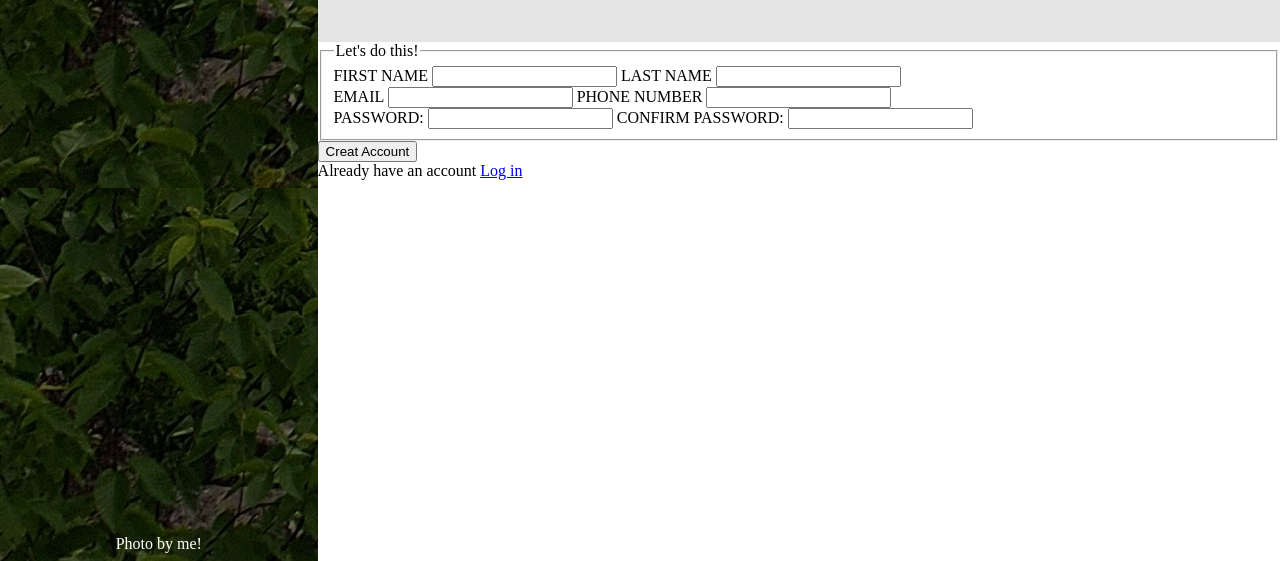
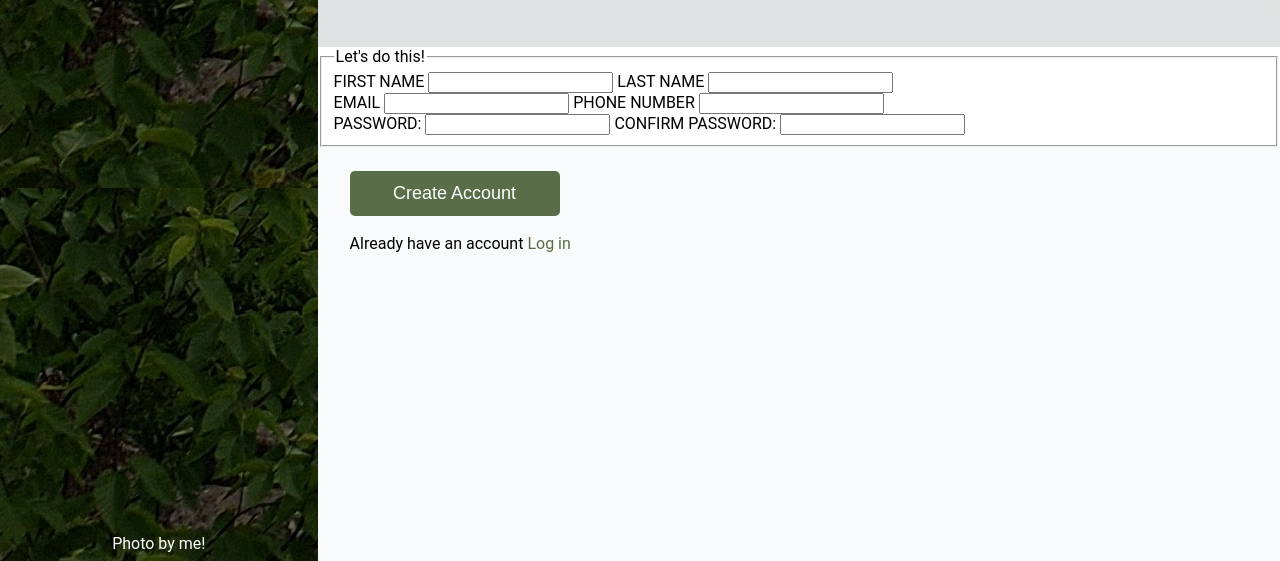
Before and after one commit to Moneeb-Ahmad/sign-up-form, a plain HTML site: page index.html in a window 1280 px wide. Shown: the part 239-800 px from the top of the page. Drawn offline with Linux system fonts and the light colour scheme.

Commit message:
Right bottom section css done

```diff
--- a/css/styles.css
+++ b/css/styles.css
@@ -9,10 +9,17 @@
 
 body {
   display: flex;
-  font-family: "Times New Roman", serif;
+  font-family: Roboto, Oxygen, Ubuntu, Cantarell,
+  'Open Sans', 'Helvetica Neue', sans-serif;
+  background-color: #f9fafb;
   height: 100vh;
   margin: 0;
   padding: 0;
+}
+
+a {
+  text-decoration: none;
+  color: #596D48;
 }
 
 .left {
@@ -41,7 +48,8 @@ body {
 }
 .caption{
   font-size: 16px;
-  font-family: "Times New Roman", serif;
+  font-family: Roboto, Oxygen, Ubuntu, Cantarell,
+  'Open Sans', 'Helvetica Neue', sans-serif;
   margin-bottom: 8px;
 }
 
@@ -55,5 +63,30 @@ body {
   background-color: rgb(0,0,0,.1);
   padding: 10% 15% 50px 32px;
   font-size: 24px;
-  font-weight: bold;
+  font-weight: 600;
 }
+
+.form-contents {
+  background-color: #FFFFFF;
+}
+
+.bottom-wrapper {
+  padding-left: 32px;
+  display: flex;
+  flex-direction: column;
+  margin-top: 16px;
+}
+
+.create {
+  background-color: #596D48;
+  color: white;
+  font-weight: normal;
+  border-radius: 5px;
+  font-size: 18px;
+  margin-top: 8px;
+  padding: 4px 32px;
+  margin-bottom: 2%;
+  border: none;
+  width: 210px;
+  height: 45px;
+}
--- a/index.html
+++ b/index.html
@@ -54,15 +54,17 @@
         </fieldset>
       </form>
     </div>
+    <div class=bottom-wrapper>
       <div class="form-sign-up">
         <button type="button" class="create">
-        Creat Account
+          Create Account
         </button>
       </div>
       <div class="log-in">
         Already have an account <a href="#">Log in</a>
       </div>
     </div>
+  </div>
 </body>
 
 </html>
```
Lines whose indentation alone changed are shown as unchanged.
